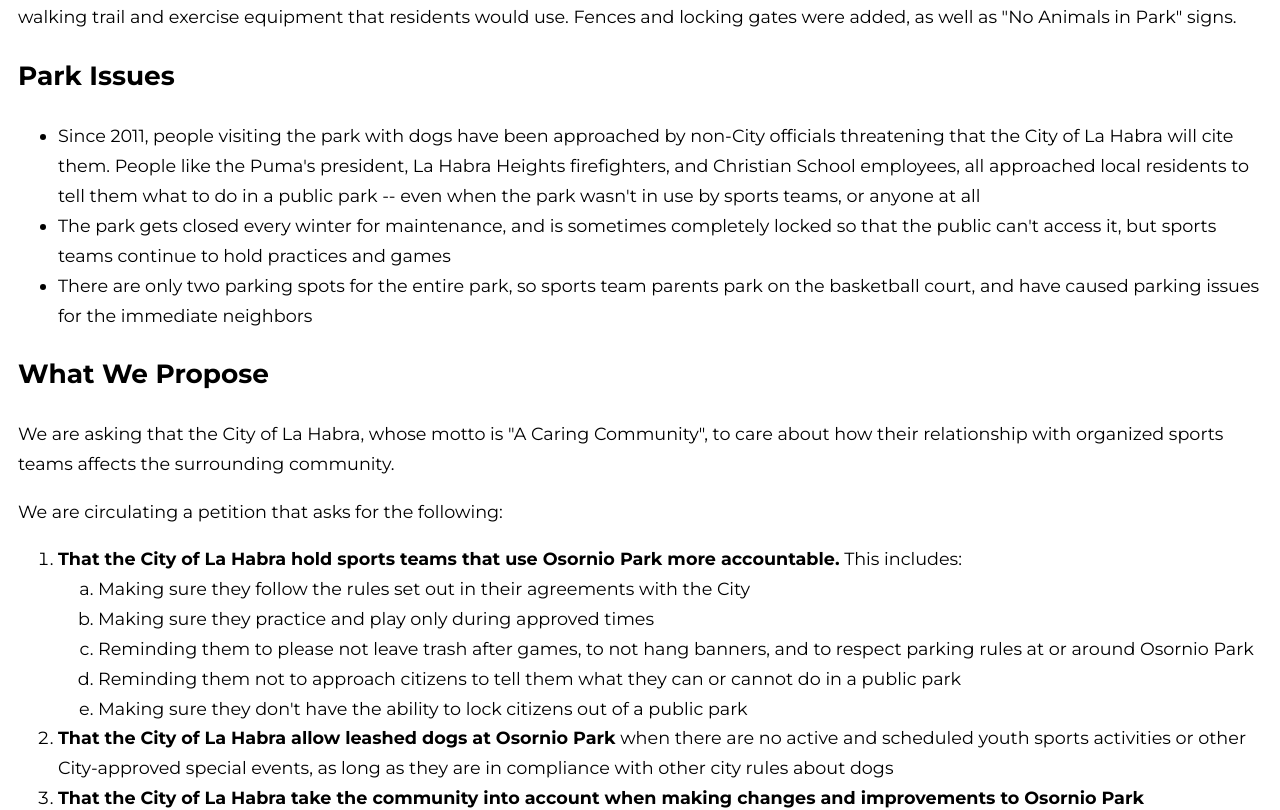
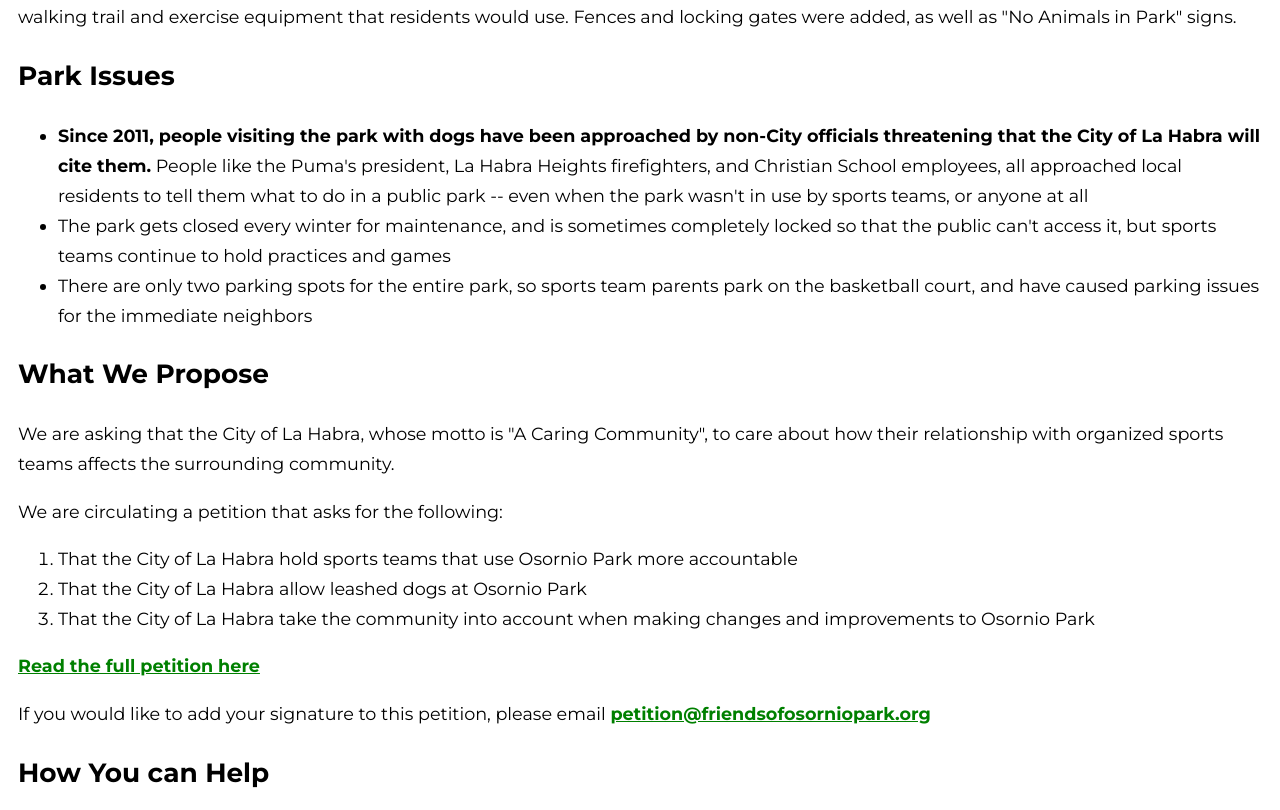
Before and after one commit to pixelsnob/friendsofosorniopark, a Next.js app: page / in a window 1280 px wide. Shown: the part 527-1337 px from the top of the page. Built offline with nearby package versions, Linux system fonts and the light colour scheme; a web font is replaced by a local one.

Commit message:
Style bug fix, title change

```diff
--- a/components/Head.js
+++ b/components/Head.js
@@ -5,11 +5,11 @@ import { Fragment } from 'react';
 export default () => (
   <Fragment>
     <Head>
-      <title>Friends of Osornio Park - La Habra, California</title>
+      <title>Friends of Osornio Park | Osornio Park Belongs to the Community!</title>
       <meta name="viewport" content="width=device-width, initial-scale=1" />
       <link href="https://fonts.googleapis.com/css?family=Baloo+Bhaijaan|Montserrat:400,700&display=swap" rel="stylesheet"></link>
     </Head>
-    {/* <style jsx global>{`
+    <style jsx global>{`
       h1 {
         text-align: center;
       }
@@ -23,6 +23,6 @@ export default () => (
         color: green;
         font-weight: bold;
       }
-    `}</style> */}
+    `}</style>
   </Fragment>
 )
--- a/components/Layout.js
+++ b/components/Layout.js
@@ -9,27 +9,6 @@ export default props => (
     <div className="layout">
       {props.children}
     </div>
-    <style jsx>{`
-      .layout {
 
-      }
-    `}
-    </style>
-
-    <style jsx global>{`
-      h1 {
-        text-align: center;
-      }
-      body {
-        font-family: 'Montserrat';
-        font-size: 1.1rem;
-        line-height: 1.7;
-        padding: 10px;
-      }
-      a {
-        color: green;
-        font-weight: bold;
-      }
-    `}</style>
   </Fragment>
 )
--- a/pages/index.js
+++ b/pages/index.js
@@ -10,23 +10,18 @@ export default () => (
 
     <h1>Friends of Osornio Park</h1>
 
-    {/* <p>
-      We are a group of local residents concerned about how Osornio Park has been managed and utilized over the last few years.
-      We are seeking policy changes that will make Osornio Park a more welcoming place for everyone in the community, not just
-      city-affiliated sports teams.
-    </p> */}
-
     <p>
       We are a group of local residents with a common goal: to encourage the City of La Habra to make Osornio Park a more welcoming place for the entire community.
       We are not affiliated with the City of La Habra.
     </p>
 
+    <section className="articles">
       <article>
         <h2>Where is Osornio Park?</h2>
         <p>
           Osornio Park is a public park about a half mile north of Whittier Blvd on Hacienda Road in
           La Habra, California <a href="https://www.google.com/maps/place/Osornio+Park/@33.9455184,-117.9679094,17z/data=!3m1!4b1!4m5!3m4!1s0x80c2d52420524789:0x953ec5839822663e!8m2!3d33.945514!4d-117.9657207" target="_blank">(Google Maps)</a>. The park
-        used to be the playground and sports field for Hacienda School, until the school closed in the late 1980s<sup><a href="#citation-1">[1]</a></sup>.
+          used to be the playground and sports field for Hacienda School, until the school closed in 1989<sup><a href="#citation-1">[1]</a></sup>.
         </p>
         <p>
           In 2001, the City of La Habra dedicated the park to Michael Osornio, who was killed by a drunk driver while on duty in 1994<sup><a href="#citation-2">[2]</a></sup>.
@@ -44,9 +39,8 @@ export default () => (
         <h2>Park Issues</h2>
         <ul>
           <li>
-          Since 2011, people visiting the park with dogs have been approached by non-City officials threatening that the City of La Habra
-          will cite them.
-          People like the Puma's president, La Habra Heights firefighters, and Christian School employees, all approached
+            <strong>Since 2011, people visiting the park with dogs have been approached by non-City officials threatening that the City of La Habra
+            will cite them.</strong> People like the Puma's president, La Habra Heights firefighters, and Christian School employees, all approached
             local residents to tell them what to do in a public park -- even when the park
             wasn't in use by sports teams, or anyone at all
           </li>
@@ -70,8 +64,13 @@ export default () => (
         </p>
         <p>We are circulating a petition that asks for the following:</p>
 
-      <PetitionText/>
+        <ol className="petition-abbreviated">
+          <li>That the City of La Habra hold sports teams that use Osornio Park more accountable</li>
+          <li>That the City of La Habra allow leashed dogs at Osornio Park</li>
+          <li>That the City of La Habra take the community into account when making changes and improvements to Osornio Park</li>
+        </ol>
 
+        <p><a href="">Read the full petition here</a></p>
         <p>
           If you would like to add your signature to this petition, please email <a href="mailto:petition@friendsofosorniopark.org">petition@friendsofosorniopark.org</a>
         </p>
@@ -84,7 +83,7 @@ export default () => (
         <p>
           There are several reviews by residents on <a target="_blank" href="https://www.google.com/maps/place/Osornio+Park/@33.945514,-117.9657207,15z/data=!4m5!3m4!1s0x0:0x953ec5839822663e!8m2!3d33.945514!4d-117.9657207">the Osornio Park listing on Google Maps</a> that
           talk about these issues. There is also <a target="_blank" href="https://www.google.com/maps/contrib/106685374889606612264/place/ChIJiUdSICTVwoARPmYimIPFPpU/@33.945514,-117.9679094,16z/data=!4m6!1m5!8m4!1e1!2s106685374889606612264!3m1!1e1?hl=en-US">a review by the head of the La Habra Pumas soccer team, where he blames
-        residents for dog waste</a>. Please read these reviews and consider leaving a review of your own if you have encountered issues
+          "pet owners" for dog waste</a>. Please read these reviews and consider leaving a review of your own if you have encountered issues
           at Osornio Park.
         </p>
 
@@ -92,24 +91,6 @@ export default () => (
           If you have pictures of Osornio Park that you would like to share, especially those taken before the soccer remodel, please let us know
           at <a href="mailto:info@friendsofosorniopark.org">info@friendsofosorniopark.org</a>
         </p>
-
-      {/* <h2>Other Ways to Help</h2>
-
-      <p>
-        Osornio Park is a public park, paid for by taxpayer money. Everyone has a right to use this park, and to have a say in how it gets utilized.
-        If we are not happy with what has been happening at this park over the last few years, but continue doing nothing about it,
-        the City will make those decisions for us, and the will probably decide in favor of City sports teams.
-      </p>
-
-      <p>Consider:</p>
-      <ul>
-        <li>
-          Reading the reviews for Osornio Park on <a target="_blank" href="https://www.google.com/maps/place/Osornio+Park/@33.945514,-117.9657207,15z/data=!4m5!3m4!1s0x0:0x953ec5839822663e!8m2!3d33.945514!4d-117.9657207">Google Maps</a>,
-          including the review from the <a target="_blank" href="">Puma's Soccer team president.</a>
-        </li>
-
-      </ul> */}
-
 
       </article>
 
@@ -132,11 +113,24 @@ export default () => (
           </li>
         </ol>
       </article>
+    </section>
 
 
-    <style jsx>{`
 
-    `}</style>
+    {/* <style jsx>{`
+      .articles {
+        display: flex;
+        flex-wrap: wrap;
+      }
+      .articles article {
+        flex: 1 1 30%;
+        padding: 0 20px;
+
+      }
+      .petition-abbreviated {
+        font-weight: bold;
+      }
+    `}</style> */}
   </Layout>
 );
 
```
Lines whose indentation alone changed are shown as unchanged.
